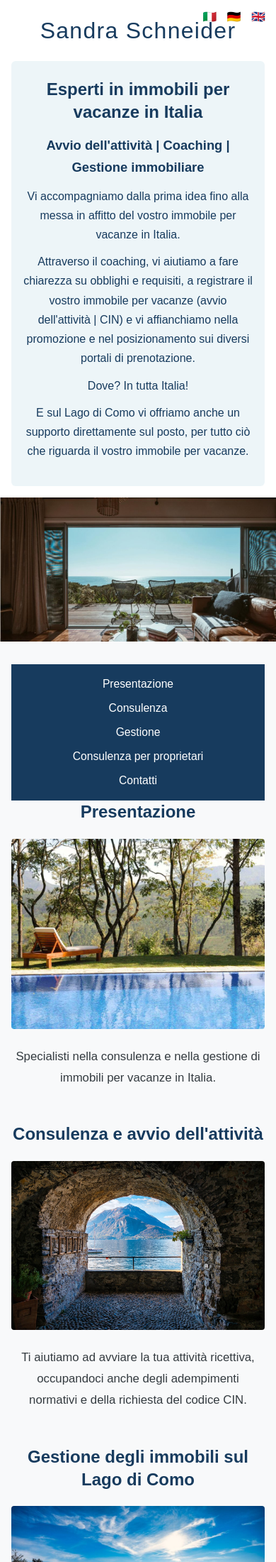
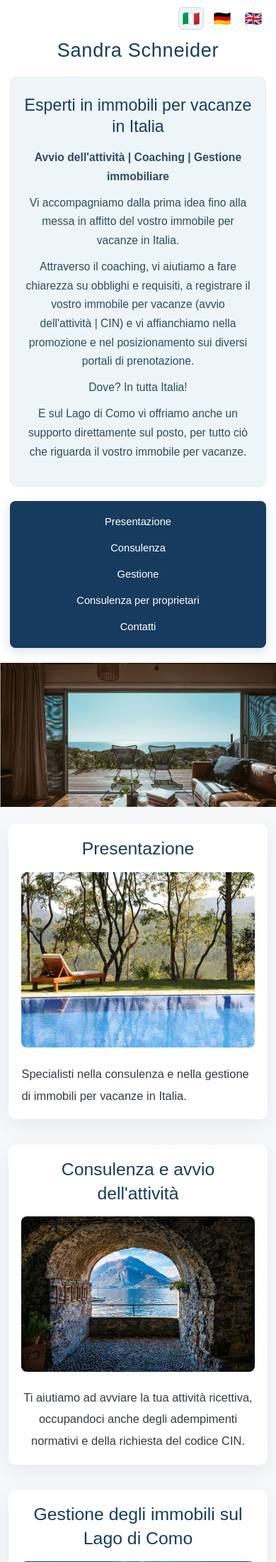
Before and after one commit to giuliofalco/sandra, a Django app: page / in a window 390 px wide. Shown: the top 2201 px of the page at 71% size. Run offline with Django 5.2, Linux system fonts and the light colour scheme.

Commit message:
miglioramento della disposizione del menu

```diff
--- a/myapp/static/css/styles.css
+++ b/myapp/static/css/styles.css
@@ -1,230 +1,433 @@
-/* Reset e impostazioni generali */
+
+/* Palette e impostazioni generali */
+:root {
+    --blu-scuro: #173b5e;
+    --blu: #285f86;
+    --azzurro-chiaro: #edf5f8;
+    --sfondo: #f7f8fa;
+    --testo: #343b40;
+    --bianco: #ffffff;
+    --ombra: 0 8px 28px rgba(23, 59, 94, 0.08);
+    --raggio: 10px;
+}
+
 * {
     margin: 0;
     padding: 0;
     box-sizing: border-box;
 }
 
-:root {
-    --blu-scuro: #173b5e;
-    --blu: #285f86;
-    --azzurro-chiaro: #edf5f8;
-    --sfondo: #f8f9fa;
-    --testo: #343b40;
-    --bianco: #ffffff;
-}
-
 html {
     scroll-behavior: smooth;
+    scroll-padding-top: 24px;
 }
 
 body {
     font-family: Arial, Helvetica, sans-serif;
     line-height: 1.7;
     color: var(--testo);
-    background-color: var(--sfondo);
+    background: var(--sfondo);
+}
+
+img {
+    max-width: 100%;
+    height: auto;
 }
 
 /* Intestazione */
-header {
-    background-color: var(--bianco);
-    color: var(--blu-scuro);
+.site-header {
+    position: relative;
+    padding-top: 2rem;
+    background: var(--bianco);
     text-align: center;
-    padding-top: 1.5rem;
 }
 
-header h1 {
-    font-size: clamp(2rem, 4vw, 2.8rem);
-    font-weight: 500;
-    letter-spacing: 0.04em;
-    margin-bottom: 1.5rem;
+.header-content {
+    width: min(1100px, calc(100% - 40px));
+    margin: 0 auto;
 }
 
+.site-header h1 {
+    padding: 1rem 60px 0;
+    margin-bottom: 1.5rem;
+    color: var(--blu-scuro);
+    font-size: clamp(1.8rem, 3.5vw, 2.7rem);
+    font-weight: 500;
+    line-height: 1.25;
+    letter-spacing: 0.025em;
+}
+
+/* Selettore delle lingue */
+.language-selector {
+    position: absolute;
+    z-index: 2;
+    top: 14px;
+    right: max(20px, calc((100% - 1100px) / 2));
+    display: flex;
+    gap: 8px;
+    align-items: center;
+}
+
+.language-selector a {
+    display: inline-flex;
+    align-items: center;
+    justify-content: center;
+    width: 36px;
+    height: 32px;
+    border: 1px solid transparent;
+    border-radius: 6px;
+    text-decoration: none;
+    font-size: 1.25rem;
+    transition: background-color 0.2s, border-color 0.2s;
+}
+
+.language-selector a:hover,
+.language-selector a:focus-visible {
+    background: var(--azzurro-chiaro);
+    border-color: #c8dce8;
+}
+
+.language-selector a.active {
+    background: var(--azzurro-chiaro);
+    border-color: #c8dce8;
+}
+
+/* Presentazione introduttiva */
+.intro-box {
+    max-width: 960px;
+    margin: 0 auto 1.8rem;
+    padding: 2rem 2.5rem;
+    background: var(--azzurro-chiaro);
+    border: 1px solid #e0edf2;
+    border-radius: var(--raggio);
+}
+
+.intro-title {
+    margin-bottom: 1rem;
+    color: var(--blu-scuro);
+    font-size: clamp(1.5rem, 2.8vw, 2.1rem);
+    line-height: 1.3;
+    font-weight: 500;
+}
+
+.intro-text {
+    max-width: 820px;
+    margin: 0.65rem auto;
+    color: #304b60;
+    font-size: 1.02rem;
+}
+
+.intro-text:first-of-type {
+    font-size: 1.08rem;
+    font-weight: 600;
+}
+
+/* Menu blu, raccolto e staccato dall'immagine */
+.main-navigation {
+    margin: 0 auto 2rem;
+    padding: 0.85rem 1.2rem;
+    background: var(--blu-scuro);
+    border-radius: 8px;
+    box-shadow: 0 5px 16px rgba(23, 59, 94, 0.16);
+}
+
+.main-navigation ul {
+    display: flex;
+    flex-wrap: wrap;
+    justify-content: center;
+    align-items: center;
+    gap: 0.45rem 1.6rem;
+    list-style: none;
+}
+
+.main-navigation a {
+    display: block;
+    padding: 0.2rem 0;
+    color: var(--bianco);
+    font-size: 0.94rem;
+    text-decoration: none;
+    transition: color 0.2s;
+}
+
+.main-navigation a:hover,
+.main-navigation a:focus-visible {
+    color: #c9e5f5;
+    text-decoration: underline;
+    text-underline-offset: 4px;
+}
+
+/* Immagine principale */
 .header-image {
     display: block;
     width: 100%;
-    height: auto;
+    max-height: 580px;
+    object-fit: cover;
+    object-position: center;
 }
 
-/* Presentazione iniziale */
-.intro-box {
-    max-width: 1000px;
-    margin: 1.5rem auto 2rem;
-    padding: 2rem 2.5rem;
-    background-color: var(--azzurro-chiaro);
-    border-radius: 6px;
+/* Contenuto principale */
+.site-main {
+    width: min(1100px, calc(100% - 40px));
+    margin: 0 auto;
+    padding: 3.5rem 0;
+}
+
+section {
+    margin-bottom: 3.5rem;
+    scroll-margin-top: 24px;
+}
+
+section h2 {
+    margin-bottom: 1.4rem;
+    color: var(--blu-scuro);
+    font-size: clamp(1.55rem, 2.5vw, 2rem);
+    line-height: 1.35;
+    font-weight: 500;
     text-align: center;
 }
 
-.intro-title {
-    color: var(--blu-scuro);
-    font-size: clamp(1.6rem, 3vw, 2.2rem);
-    line-height: 1.3;
-    margin-bottom: 1rem;
-}
-
-.intro-text {
-    max-width: 850px;
-    margin: 0.7rem auto;
-    color: var(--blu-scuro);
-    font-size: 1.05rem;
-}
-
-.intro-text:first-of-type {
-    font-size: 1.15rem;
-    font-weight: 700;
-}
-
-/* Navigazione */
-nav {
-    background-color: var(--blu-scuro);
-    padding: 0.9rem 1rem;
-}
-
-nav ul {
-    list-style: none;
-    display: flex;
-    flex-wrap: wrap;
-    justify-content: center;
-    gap: 0.5rem 1.8rem;
-}
-
-nav ul li {
-    margin: 0;
-}
-
-nav ul li a {
-    color: var(--bianco);
-    text-decoration: none;
-    font-size: 0.98rem;
-    transition: color 0.2s ease;
-}
-
-nav ul li a:hover,
-nav ul li a:focus {
-    color: #c9e5f5;
-    text-decoration: underline;
-}
-
-/* Contenuto principale */
-main {
-    max-width: 1100px;
-    margin: 0 auto;
-    padding: 3rem 2rem;
-}
-
-section {
-    margin-bottom: 4rem;
-    text-align: center;
-}
-
-section h2 {
-    color: var(--blu-scuro);
-    font-size: clamp(1.5rem, 2.5vw, 2rem);
-    line-height: 1.35;
-    margin-bottom: 1.3rem;
-}
-
 section p {
-    max-width: 850px;
-    margin: 0 auto 1rem;
-    font-size: 1.05rem;
-    line-height: 1.8;
+    font-size: 1.03rem;
+    line-height: 1.85;
 }
 
 section img {
     display: block;
-    max-width: 100%;
     height: auto;
-    margin: 0 auto 1.5rem;
-    border-radius: 4px;
+    border-radius: 8px;
 }
 
-.profile-image {
-    max-width: 650px;
+/* Presentazione: foto e testo affiancati */
+.presentation-section {
+    padding: 2.2rem;
+    background: var(--bianco);
+    border-radius: var(--raggio);
+    box-shadow: var(--ombra);
+}
+
+.presentation-content {
+    display: grid;
+    grid-template-columns: minmax(240px, 0.85fr) minmax(0, 1.15fr);
+    align-items: center;
+    gap: 2.5rem;
+}
+
+.presentation-content .profile-image {
+    width: 100%;
+    max-height: 440px;
+    object-fit: cover;
+    object-position: center;
+}
+
+.presentation-text p {
+    margin: 0;
+    text-align: left;
+}
+
+/* Sezioni dei servizi */
+.content-section {
+    padding: 2.2rem;
+    background: var(--bianco);
+    border-radius: var(--raggio);
+    box-shadow: var(--ombra);
+}
+
+.content-section > p {
+    max-width: 850px;
+    margin: 1.3rem auto 0;
+    text-align: center;
 }
 
 .property-image {
-    max-width: 900px;
+    width: 100%;
+    max-height: 480px;
+    margin: 0 auto;
+    object-fit: cover;
 }
 
-section ul {
-    display: inline-block;
-    text-align: left;
+.content-section > .profile-image {
+    width: min(100%, 650px);
+    max-height: 460px;
     margin: 0 auto;
-    padding-left: 1.5rem;
+    object-fit: cover;
 }
 
-section li {
-    margin-bottom: 0.4rem;
+/* Elenco dei servizi */
+.service-list {
+    display: table;
+    max-width: 780px;
+    margin: 1.5rem auto 0;
+    padding-left: 1.4rem;
+    text-align: left;
+}
+
+.service-list li {
+    margin-bottom: 0.55rem;
+    padding-left: 0.25rem;
+}
+
+.service-list li::marker {
+    color: var(--blu);
 }
 
 /* Contatti */
-#contatti a {
+.contact-section {
+    text-align: center;
+}
+
+.contact-section p {
+    margin: 0.5rem 0;
+}
+
+.contact-section a {
     color: var(--blu);
     text-decoration: none;
+    overflow-wrap: anywhere;
 }
 
-#contatti a:hover {
+.contact-section a:hover,
+.contact-section a:focus-visible {
     text-decoration: underline;
+    text-underline-offset: 3px;
 }
 
-/* Piè di pagina: rimane dopo il contenuto */
-footer {
-    position: static;
-    width: 100%;
-    background-color: var(--blu-scuro);
+/* Piè di pagina */
+.site-footer {
+    padding: 1.5rem 1rem;
+    background: var(--blu-scuro);
     color: var(--bianco);
     text-align: center;
-    padding: 1.5rem 1rem;
 }
 
-footer p {
+.site-footer p {
     margin: 0;
     font-size: 0.9rem;
 }
 
-/* Adattamento per tablet e smartphone */
+/* Tablet */
 @media (max-width: 768px) {
-    .intro-box {
-        margin: 1rem;
-        padding: 1.5rem 1rem;
+    .site-header {
+        padding-top: 3.2rem;
     }
 
-    main {
-        padding: 2rem 1rem;
+    .site-header h1 {
+        padding: 0 0.5rem;
     }
 
-    nav ul {
-        flex-direction: column;
-        align-items: center;
-        gap: 0.4rem;
+    .header-content,
+    .site-main {
+        width: calc(100% - 28px);
+    }
+
+    .intro-box {
+        padding: 1.5rem 1.2rem;
+        margin-bottom: 1.3rem;
+    }
+
+    .main-navigation {
+        margin-bottom: 1.3rem;
+        padding: 0.8rem 1rem;
+    }
+
+    .main-navigation ul {
+        gap: 0.45rem 1rem;
+    }
+
+    .main-navigation a {
+        font-size: 0.92rem;
+    }
+
+    .site-main {
+        padding: 2.3rem 0;
+    }
+
+    .presentation-section,
+    .content-section {
+        padding: 1.5rem;
+    }
+
+    .presentation-content {
+        grid-template-columns: minmax(0, 1fr);
+        gap: 1.4rem;
+    }
+
+    .presentation-content .profile-image {
+        width: min(100%, 480px);
+        max-height: 420px;
+        margin: 0 auto;
+    }
+
+    .presentation-text p {
+        text-align: left;
     }
 
     section {
-        margin-bottom: 3rem;
-    }
-
-    .profile-image,
-    .property-image {
-        max-width: 100%;
+        margin-bottom: 2.2rem;
     }
 }
 
+/* Smartphone */
 @media (max-width: 480px) {
-    header {
-        padding-top: 1rem;
+    .site-header {
+        padding-top: 3.4rem;
     }
 
-    header h1 {
-        margin-bottom: 1rem;
+    .language-selector {
+        top: 10px;
+        right: 14px;
+    }
+
+    .site-header h1 {
+        font-size: 1.7rem;
+        margin-bottom: 1.2rem;
     }
 
     .intro-title {
-        font-size: 1.5rem;
+        font-size: 1.45rem;
     }
 
-    .intro-text {
-        font-size: 1rem;
+    .intro-text,
+    .intro-text:first-of-type {
+        font-size: 0.98rem;
+    }
+
+    .main-navigation ul {
+        flex-direction: column;
+        gap: 0.25rem;
+    }
+
+    .main-navigation a {
+        padding: 0.25rem 0;
+    }
+
+    .header-image {
+        max-height: 320px;
+    }
+
+    .site-main {
+        width: calc(100% - 24px);
+        padding-top: 1.5rem;
+    }
+
+    .presentation-section,
+    .content-section {
+        padding: 1.15rem;
+    }
+
+    section h2 {
+        margin-bottom: 1rem;
     }
 }
+
+/* Rispetta chi preferisce meno animazioni */
+@media (prefers-reduced-motion: reduce) {
+    html {
+        scroll-behavior: auto;
+    }
+
+    *,
+    *::before,
+    *::after {
+        transition-duration: 0.01ms !important;
+    }
+}
--- a/myapp/templates/myapp/index.html
+++ b/myapp/templates/myapp/index.html
@@ -1,35 +1,33 @@
+
 <!DOCTYPE html>
-<html lang="it">
+<html lang="{{ lang }}">
 <head>
     <meta charset="UTF-8">
     <meta name="viewport" content="width=device-width, initial-scale=1.0">
     <title>{{ title }}</title>
     {% load static %}
     <link rel="stylesheet" href="{% static 'css/styles.css' %}">
-    <style>
-        .language-selector {
-            position: absolute;
-            top: 10px;
-            right: 10px;
-        }
-        .language-selector a {
-            text-decoration: none;
-            margin: 0 5px;
-            color: black;
-        }
-        .language-selector a.active {
-            font-weight: bold;
-        }
-    </style>
 </head>
 <body>
-    <div class="language-selector">
-        <a href="?lang=it" class="{% if lang == 'it' %}active{% endif %}">🇮🇹</a>
-        <a href="?lang=de" class="{% if lang == 'de' %}active{% endif %}">🇩🇪</a>
-        <a href="?lang=en" class="{% if lang == 'en' %}active{% endif %}">🇬🇧</a>
+    <header class="site-header">
+        <div class="language-selector" aria-label="Seleziona la lingua">
+            <a href="?lang=it" lang="it"
+               class="{% if lang == 'it' %}active{% endif %}"
+               aria-label="Italiano"
+               {% if lang == 'it' %}aria-current="page"{% endif %}>🇮🇹</a>
+            <a href="?lang=de" lang="de"
+               class="{% if lang == 'de' %}active{% endif %}"
+               aria-label="Deutsch"
+               {% if lang == 'de' %}aria-current="page"{% endif %}>🇩🇪</a>
+            <a href="?lang=en" lang="en"
+               class="{% if lang == 'en' %}active{% endif %}"
+               aria-label="English"
+               {% if lang == 'en' %}aria-current="page"{% endif %}>🇬🇧</a>
         </div>
-    <header>
+
+        <div class="header-content">
             <h1>{{ header_title }}</h1>
+
             <div class="intro-box">
                 <h2 class="intro-title">{{ intro_title }}</h2>
                 <p class="intro-text">{{ intro_text_1 }}</p>
@@ -38,10 +36,8 @@
                 <p class="intro-text">{{ intro_text_4 }}</p>
                 <p class="intro-text">{{ intro_text_5 }}</p>
             </div>
-        <img src="{% static 'images/header.jpg' %}" alt="{{ header_image_alt }}" class="header-image">
-    </header>
-    <main>
-        <nav>
+
+            <nav class="main-navigation" aria-label="Navigazione principale">
                 <ul>
                     <li><a href="#presentazione">{{ nav_presentazione }}</a></li>
                     <li><a href="#consulenza">{{ nav_consulenza }}</a></li>
@@ -50,20 +46,40 @@
                     <li><a href="#contatti">{{ nav_contatti }}</a></li>
                 </ul>
             </nav>
-        <section id="presentazione">
+        </div>
+
+        <img src="{% static 'images/header.jpg' %}"
+             alt="{{ header_image_alt }}"
+             class="header-image">
+    </header>
+
+    <main class="site-main">
+        <section id="presentazione" class="presentation-section">
             <h2>{{ section_presentazione }}</h2>
-            <img src="{% static 'images/sandra-2.jpg' %}" alt="{{ profile_image_alt }}" class="profile-image">
+            <div class="presentation-content">
+                <img src="{% static 'images/sandra-2.jpg' %}"
+                     alt="{{ profile_image_alt }}"
+                     class="profile-image">
+                <div class="presentation-text">
                     <p>{{ section_presentazione_text }}</p>
+                </div>
+            </div>
         </section>
-        <section id="consulenza">
+
+        <section id="consulenza" class="content-section">
             <h2>{{ section_consulenza }}</h2>
-            <img src="{% static 'images/casa-vacanze.jpg' %}" alt="{{ property_image_alt }}" class="property-image">
+            <img src="{% static 'images/casa-vacanze.jpg' %}"
+                 alt="{{ property_image_alt }}"
+                 class="property-image">
             <p>{{ section_consulenza_text }}</p>
         </section>
-        <section id="gestione">
+
+        <section id="gestione" class="content-section">
             <h2>{{ section_gestione }}</h2>
-            <img src="{% static 'images/interni.jpg' %}" alt="{{ property_image_alt }}" class="property-image">
-            <ul>
+            <img src="{% static 'images/interni.jpg' %}"
+                 alt="{{ property_image_alt }}"
+                 class="property-image">
+            <ul class="service-list">
                 <li>{{ section_gestione_list_1 }}</li>
                 <li>{{ section_gestione_list_2 }}</li>
                 <li>{{ section_gestione_list_3 }}</li>
@@ -72,21 +88,27 @@
                 <li>{{ section_gestione_list_6 }}</li>
             </ul>
         </section>
-        <section id="consulenza-proprietari">
+
+        <section id="consulenza-proprietari" class="content-section">
             <h2>{{ section_consulenza_proprietari }}</h2>
-            <img src="{% static 'images/sandra-6.jpg' %}" alt="{{ profile_image_alt }}" class="profile-image">
+            <img src="{% static 'images/sandra-6.jpg' %}"
+                 alt="{{ profile_image_alt }}"
+                 class="profile-image">
             <p>{{ section_consulenza_proprietari_text }}</p>
         </section>
-        <section id="contatti">
+
+        <section id="contatti" class="content-section contact-section">
             <h2>{{ section_contatti }}</h2>
             <p>Email: <a href="mailto:sandra.schneider@example.com">{{ email }}</a></p>
             <p>Telefono: <a href="tel:+39123456789">{{ phone }}</a></p>
             <p>Informazioni legali: <a href="/legal">{{ legal_info }}</a></p>
         </section>
     </main>
-    <footer>
+
+    <footer class="site-footer">
         <p>{{ footer_text }}</p>
     </footer>
+
     <script src="{% static 'js/scripts.js' %}"></script>
 </body>
 </html>
```
Lines whose indentation alone changed are shown as unchanged.
